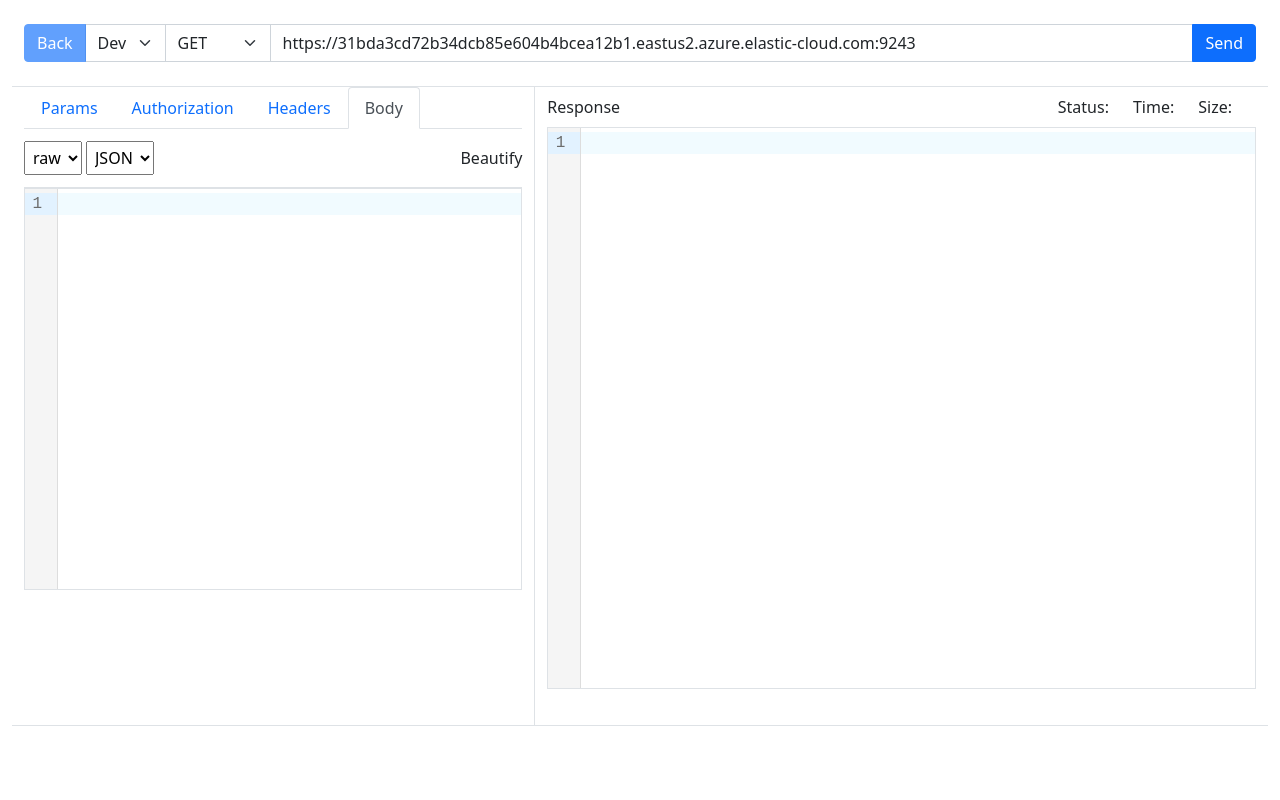
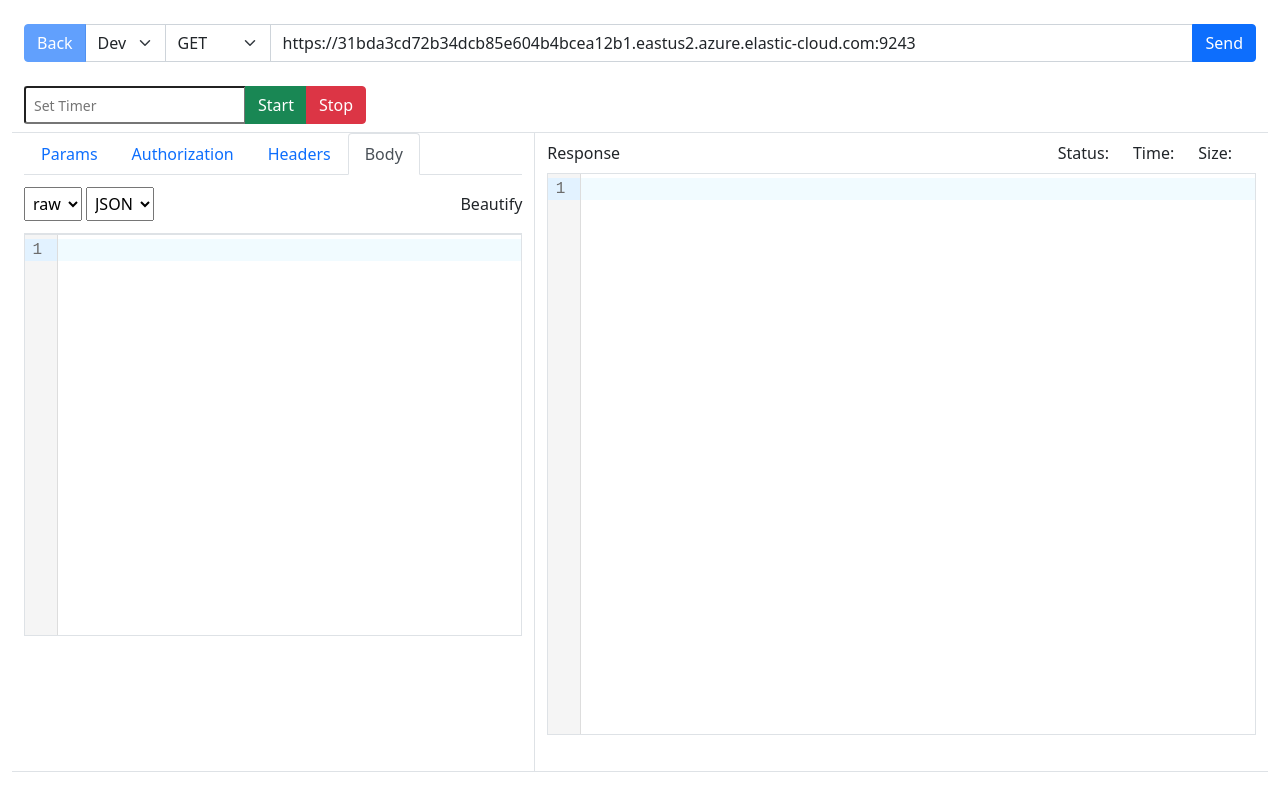
Before and after one commit to KRISHNANGIT/els, a React (Create React App) app in the folder elastic-search/: page / in a window 1280 px wide. Built offline with nearby package versions, Linux system fonts and the light colour scheme.

Commit message:
adding timer for request

```diff
--- a/elastic-search/src/App.js
+++ b/elastic-search/src/App.js
@@ -3,7 +3,7 @@ import "bootstrap/dist/css/bootstrap.min.css";
 import CodeMirror from "@uiw/react-codemirror";
 // import { javascript } from "@codemirror/lang-javascript";
 import { json } from "@codemirror/lang-json";
-import { useState } from "react";
+import { useState, useEffect } from "react";
 import axios from "axios";
 import prettyBytes from "pretty-bytes";
 import Body from "./Body";
@@ -24,6 +24,8 @@ const urls = {
   test: "https://31bda3cd72b34dcb85e604b4bcea12b1.eastus2.azure.elastic-cloud.comtest:9243/test",
 };
 
+let timer;
+
 function App() {
   const [isLoading, setIsLoading] = useState(false);
   const [method, setMethod] = useState("GET");
@@ -40,6 +42,21 @@ function App() {
   const [reqValue, setReqValue] = useState("");
   const [resValue, setResValue] = useState("");
   const [backUrl, setBackUrl] = useState([]);
+
+  const [timerValue, setTimerValue] = useState(0);
+  const [startTimer, setStartTimer] = useState(false);
+
+  useEffect(() => {
+    if (timerValue > 0 && startTimer) {
+      handleSubmit();
+      timer = setInterval(() => {
+        handleSubmit();
+      }, timerValue * 1000);
+    }
+    return () => {
+      clearInterval(timer);
+    };
+  }, [startTimer]);
 
   const handleSubmit = async () => {
     setResValue("");
@@ -171,6 +188,24 @@ function App() {
           {isLoading ? "Sending" : "Send"}
         </button>
       </div>
+      <div className="input-group mb-2">
+        <input
+          className="form-control-sm"
+          placeholder="Set Timer"
+          disabled={startTimer ? true : false}
+          onChange={(e) => setTimerValue(e.target.value)}
+        />
+        <button className="btn btn-success" onClick={() => setStartTimer(true)}>Start</button>
+        <button
+          className="btn btn-danger"
+          onClick={() => {
+            setStartTimer(false);
+            clearInterval(timer);
+          }}
+        >
+          Stop
+        </button>
+      </div>
       <div className="row border-top border-bottom row-1">
         <div className="col-5 border-end outer">
           {/* <select onChange={(e) => setRestHead(e.target.value)}>
```
